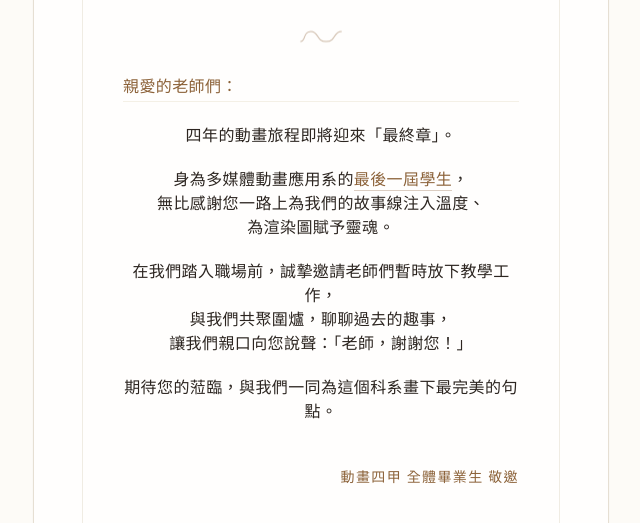
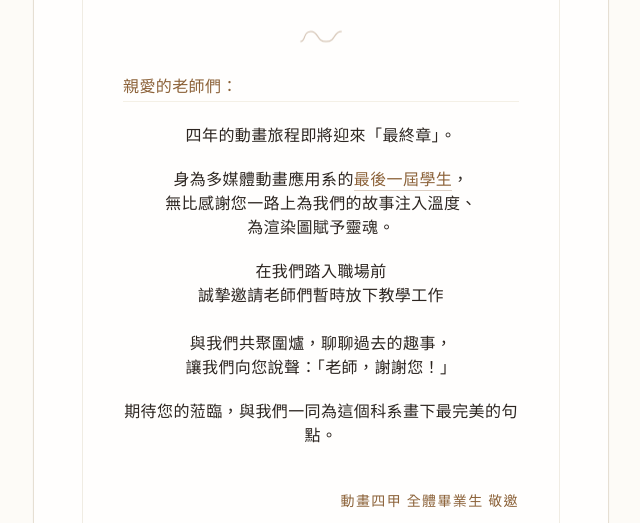
Before and after one commit to cug930517-web/Graduation-Dinner-Invitation, a plain HTML site: page index.html in a window 1280 px wide. Shown: the part 277-800 px from the top of the page, without its empty margins (319-959 px from the left). Drawn offline with nearby package versions, Linux system fonts and the light colour scheme.

Commit message:
Update index.html

```diff
--- a/index.html
+++ b/index.html
@@ -143,8 +143,8 @@
             <article class="text-center space-y-4 md:space-y-5 text-sm md:text-base tracking-wide leading-relaxed text-wood-800 px-2 my-6 font-light">
                 <p class="font-medium text-base text-left border-b border-cream-100 pb-1 mb-4 text-wood-600">親愛的老師們：</p>
                 <p>四年的動畫旅程即將迎來「最終章」。</p>
-                <p>身為多媒體動畫應用系的<span class="font-medium text-wood-600 border-b border-wood-600/30">最後一屆學生</span>，<br>無比感謝您一路上為我們的故事線注入溫度、<br>為渲染圖賦予靈魂。</p>
-                <p>在我們踏入職場前，誠摯邀請老師們暫時放下教學工作，<br>與我們共聚圍爐，聊聊過去的趣事，<br>讓我們親口向您說聲：「老師，謝謝您！」</p>
+                <p>身為多媒體動畫應用系的<span class="font-medium text-wood-600 border-b border-wood-600/30">最後一屆學生</span>，<br>無比感謝您一路上為我們的故事注入溫度、<br>為渲染圖賦予靈魂。</p>
+                <p>在我們踏入職場前<br>誠摯邀請老師們暫時放下教學工作<br><br>與我們共聚圍爐，聊聊過去的趣事，<br>讓我們向您說聲：「老師，謝謝您！」</p>
                 <p>期待您的蒞臨，與我們一同為這個科系畫下最完美的句點。</p>
                 <!-- 調整間距並新增動畫四甲具名落款 -->
                 <p class="pt-6 text-right text-wood-600 font-medium text-xs md:text-sm tracking-widest">
```
